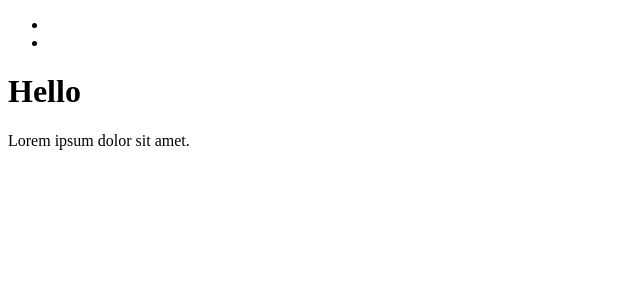
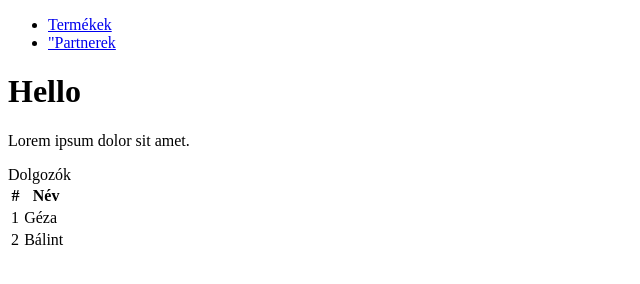
Before and after one commit to Pali002/app01, a website: page index.html in a window 1280 px wide. Shown: the whole page, without its empty margins (0-640 px from the left). Drawn offline with Linux system fonts and the light colour scheme.

Commit message:
Táblázat hozzáadva

```diff
--- a/index.html
+++ b/index.html
@@ -11,10 +11,10 @@
     <nav>
         <ul>
             <li>
-                <a href="Termékek"></a>
+                <a href=#>Termékek</a>
             </li>
             <li>
-                <a href="Partnerek"></a>
+                <a href=#>"Partnerek</a>
             </li>
         </ul>
     </nav>
@@ -25,5 +25,21 @@
         Lorem ipsum dolor sit amet.
     </p>
 
+    <table summary="Zöld Zrt. dolgozói">
+        <caption>Dolgozók</caption>
+        <tr>
+            <th>#</th>
+            <th>Név</th>
+        </tr>
+        <tr>
+            <td>1</td>
+            <td>Géza</td>
+        </tr>
+        <tr>
+            <td>2</td>
+            <td>Bálint</td>
+        </tr>
+    </table>
+
 </body>
 </html>
```
